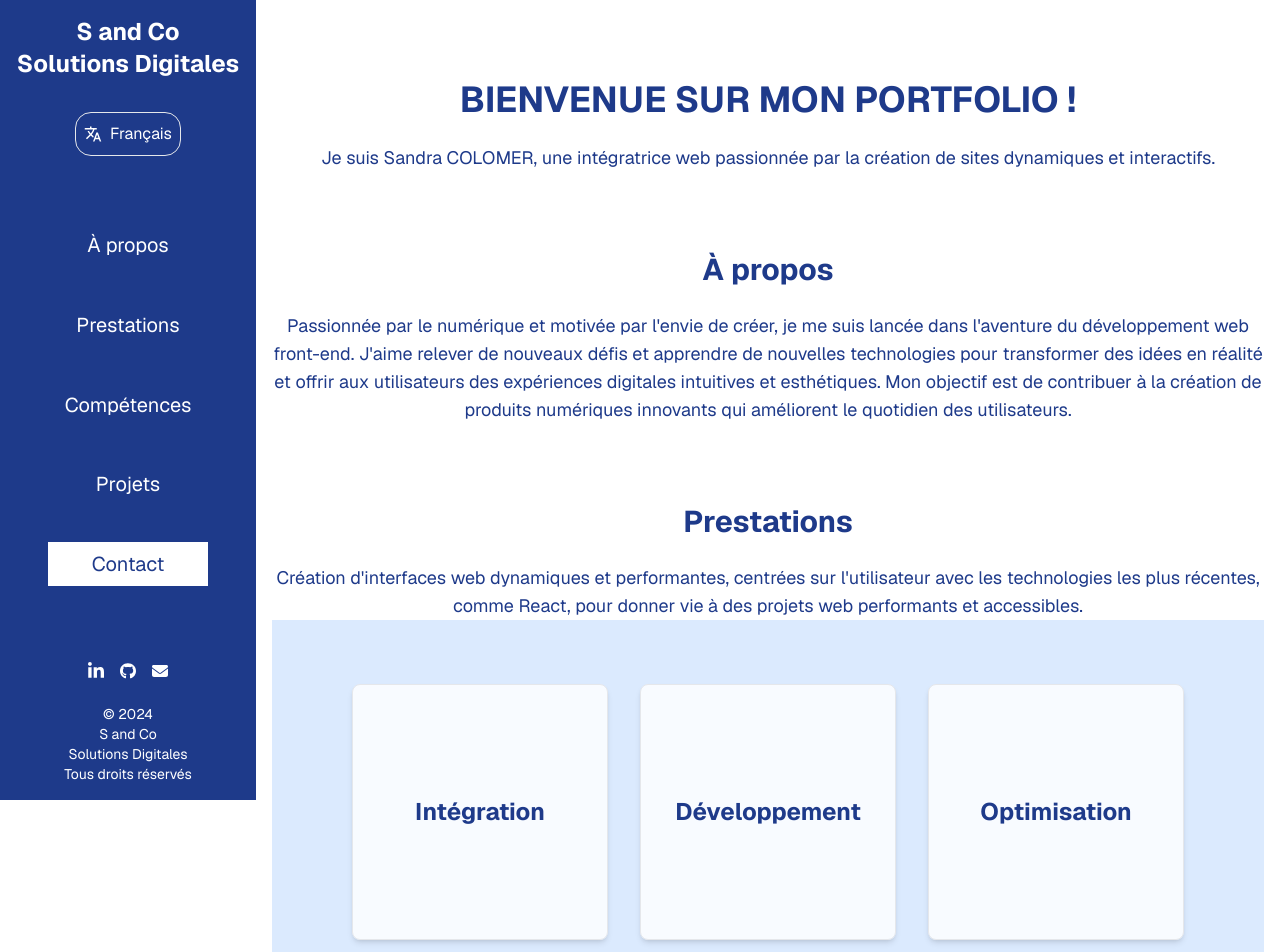
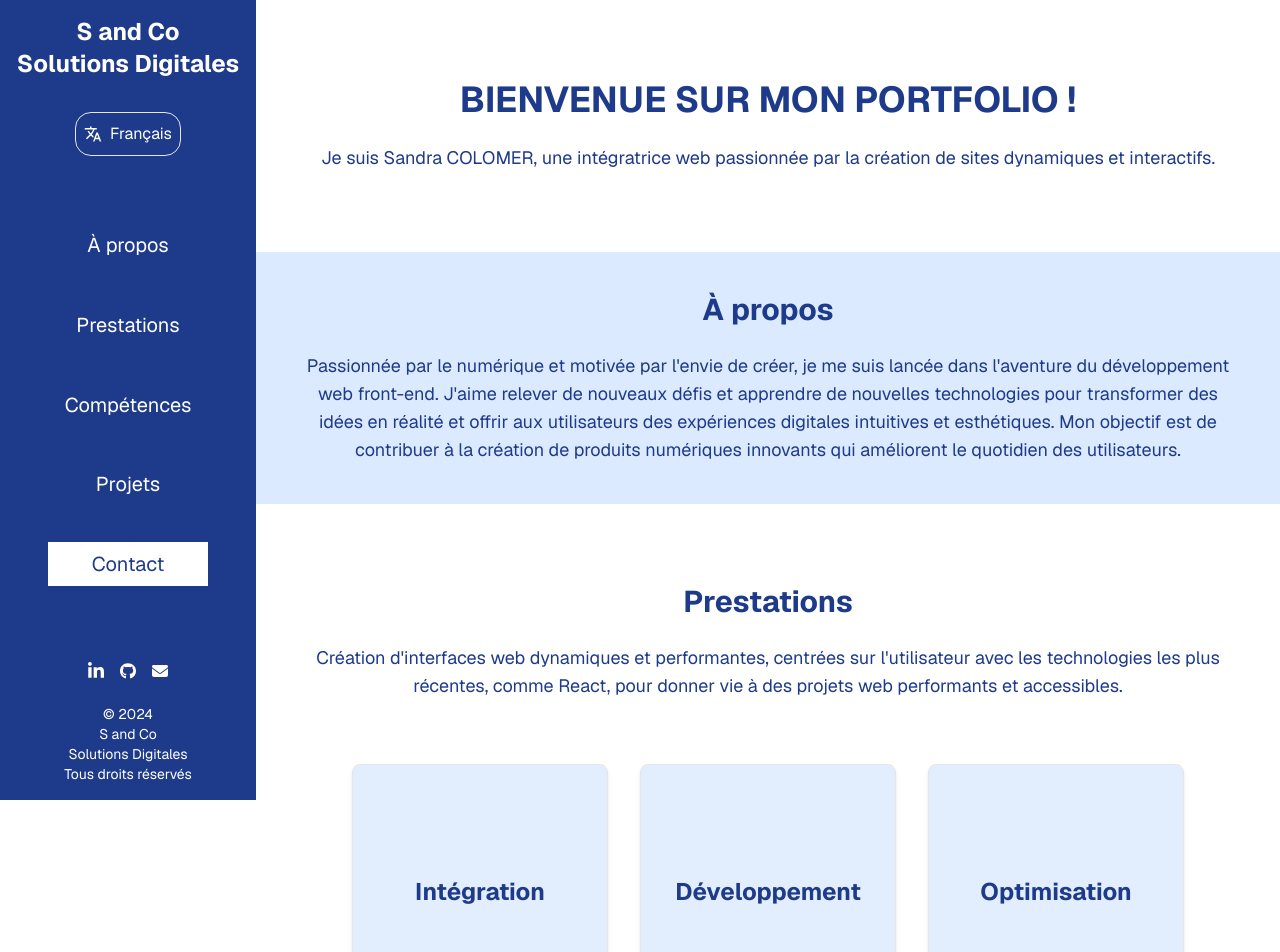
Before and after one commit to SanCo21/My-Portfolio, a Next.js app: page / in a window 1280 px wide. Shown: the top 952 px of the page. Built offline with nearby package versions, Linux system fonts and the light colour scheme.

Commit message:
Sections : background colors

```diff
--- a/src/app/components/ActivityCards.js
+++ b/src/app/components/ActivityCards.js
@@ -7,13 +7,13 @@ const ActivityCard = ({ activity, lang }) => {
 
   return (
     <div
-      className="relative w-64 h-64 m-4 p-4 bg-white bg-opacity-80 border border-gray-200 rounded-lg shadow-md overflow-hidden transition-transform transform hover:scale-105"
+      className="relative w-64 h-64 m-4 p-4 bg-blue-100 bg-opacity-80 border border-gray-200 rounded-lg shadow-md overflow-hidden transition-transform transform hover:scale-105"
       onMouseEnter={() => setIsHovered(true)}
       onMouseLeave={() => setIsHovered(false)}
     >
       <div
         className={`absolute inset-0 transition-opacity duration-300 ${
-          isHovered ? "opacity-100" : "opacity-0"
+          isHovered ? "opacity-70" : "opacity-0"
         }`}
       >
         <Image
@@ -25,7 +25,7 @@ const ActivityCard = ({ activity, lang }) => {
         />
       </div>
       <div
-        className={`absolute inset-0 bg-black bg-opacity-50 transition-transform duration-300 overlay-slide ${
+        className={`absolute inset-0 bg-blue-950 bg-opacity-80 transition-transform duration-300 overlay-slide ${
           isHovered ? "active" : ""
         } `}
       ></div>
@@ -45,7 +45,7 @@ const ActivityCards = ({ lang }) => {
   const activitiesList = content.sectionsData.activities.activitiesList;
 
   return (
-    <div className="activities-section py-12 bg-blue-100">
+    <div className="activities-section py-12">
       <div className="max-w-7xl mx-auto px-4 sm:px-6 lg:px-8">
         <div className="flex flex-wrap justify-center">
           {activitiesList.map((activity, index) => (
--- a/src/app/page.js
+++ b/src/app/page.js
@@ -100,13 +100,13 @@ const HomePage = () => {
       <Sidebar lang={lang} toggleLanguage={toggleLanguage} activeSection={activeSection} />
       <div className="flex-1 lg:ml-64">
         <Header lang={lang} toggleLanguage={toggleLanguage} activeSection={activeSection}/>
-        <main className="min-h-screen flex flex-col mt-20 lg:mt-0 lg:mb-24 max-w-screen-lg mx-auto px-4">
+        <main className="min-h-screen flex flex-col mt-20 lg:mt-0 lg:mb-24 max-w-screen-lg mx-auto">
         {/* <main className="min-h-screen flex flex-col justify-center mt-20 lg:mt-0 lg:mb-24 container mx-auto px-4"> */}
         {Object.keys(sectionsData).map(key => {
           const section = sectionsData[key];
           const Component = componentsMap[section.component];
           return (
-            <section id={section.id} className="section mt-20 w-full text-center" key={key}>
+            <section id={section.id} className={`section mt-10 p-10 w-full text-center ${section.backgroundColor}`} key={key}>
               <h2 className={`text-3xl font-bold text-blue-900 text-center ${section.id === 'home' ? 'text-4xl uppercase' : ''}`}>
               {section.id === 'home' ? <Typewriter text={lang === 'fr' ? section.title.fr : section.title.en} /> :
                 (lang === 'fr' ? section.title.fr : section.title.en)}
--- a/src/content.json
+++ b/src/content.json
@@ -43,7 +43,9 @@
       "content": {
         "en": "I am Sandra COLOMER, a web integrator passionate about creating dynamic and interactive websites.",
         "fr": "Je suis Sandra COLOMER, une intégratrice web passionnée par la création de sites dynamiques et interactifs."
-      }
+      },
+      "component": "null",
+      "backgroundColor": "bg-white"
     },
     "about": {
       "id": "about",
@@ -54,7 +56,9 @@
       "content": {
         "en": "Passionate about digital and driven by the desire to create, I embarked on the journey of front-end web development. I love taking on new challenges and learning new technologies to transform ideas into reality, offering users intuitive and aesthetic digital experiences. My goal is to contribute to creating innovative digital products that improve users' everyday lives.",
         "fr": "Passionnée par le numérique et motivée par l'envie de créer, je me suis lancée dans l'aventure du développement web front-end. J'aime relever de nouveaux défis et apprendre de nouvelles technologies pour transformer des idées en réalité et offrir aux utilisateurs des expériences digitales intuitives et esthétiques. Mon objectif est de contribuer à la création de produits numériques innovants qui améliorent le quotidien des utilisateurs."
-      }
+      },
+      "component": "null",
+      "backgroundColor": "bg-blue-100"
     },
     "activities": {
       "id": "activities",
@@ -67,6 +71,7 @@
         "fr": "Création d'interfaces web dynamiques et performantes, centrées sur l'utilisateur avec les technologies les plus récentes, comme React, pour donner vie à des projets web performants et accessibles."
       },
       "component": "ActivityCards",
+      "backgroundColor": "bg-white",
       "commonImage": {
         "src": "/images/working.jpg",
         "alt": "Activity image"
@@ -125,6 +130,7 @@
         "fr": "Suspendisse in justo eu magna luctus suscipit. Sed lectus."
       },
       "component": "SkillsCards",
+      "backgroundColor": "bg-blue-100",
 
       "skillsList": [
         {
@@ -184,7 +190,8 @@
         "en": "Sed lacinia, urna non tincidunt mattis, tortor neque adipiscing diam, a cursus ipsum ante quis turpis.",
         "fr": "Sed lacinia, urna non tincidunt mattis, tortor neque adipiscing diam, a cursus ipsum ante quis turpis."
       },
-      "component": "ProjectCard"
+      "component": "ProjectCard",
+      "backgroundColor": "bg-white"
     },
     "contact": {
       "id": "contact",
@@ -196,7 +203,8 @@
         "en": "Feel free to contact me for more information...",
         "fr": "N'hésitez pas à me contacter pour plus d'informations..."
       },
-      "component": "ContactForm"
+      "component": "ContactForm",
+      "backgroundColor": "bg-blue-100"
     }
   }
 }
```
